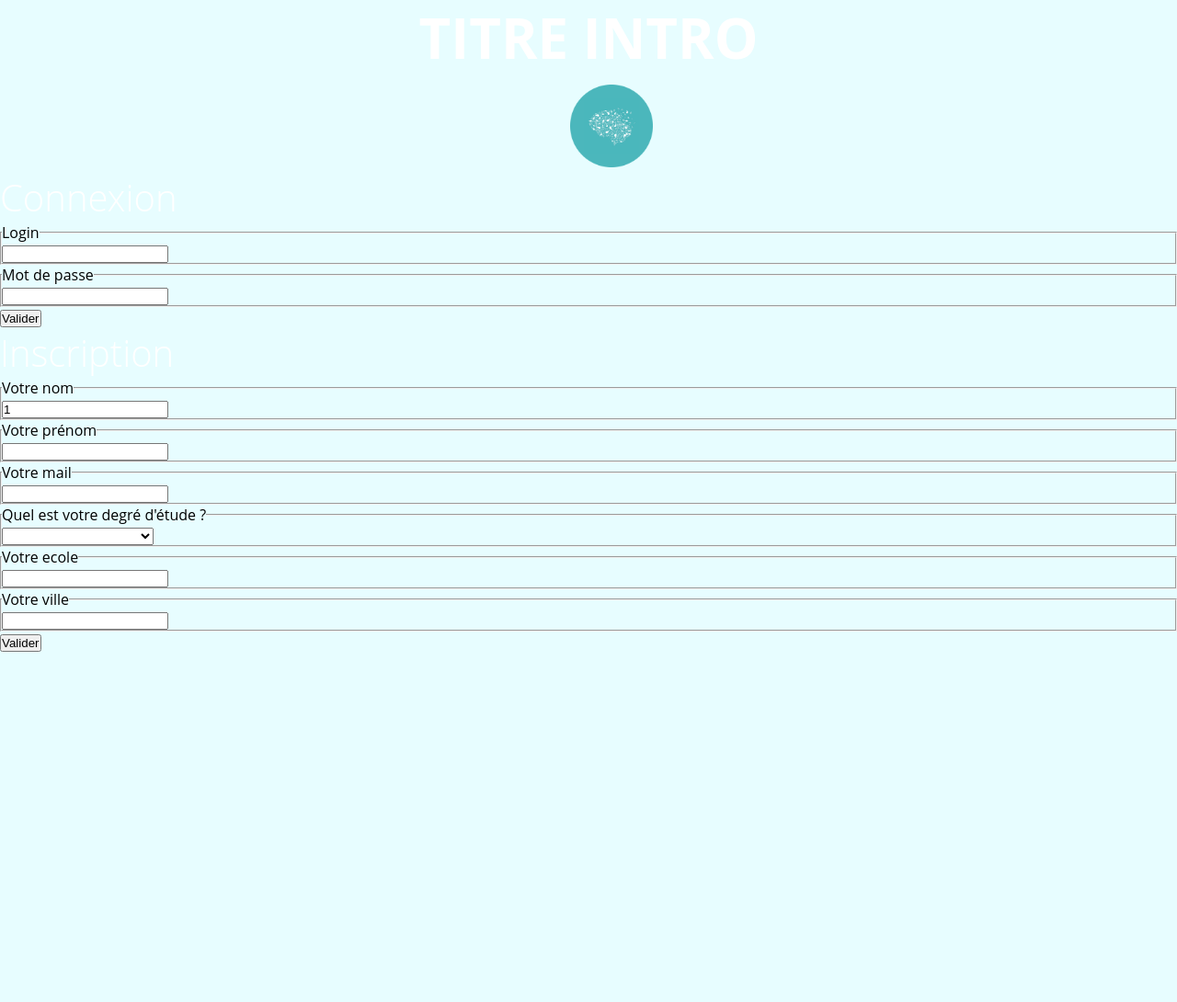
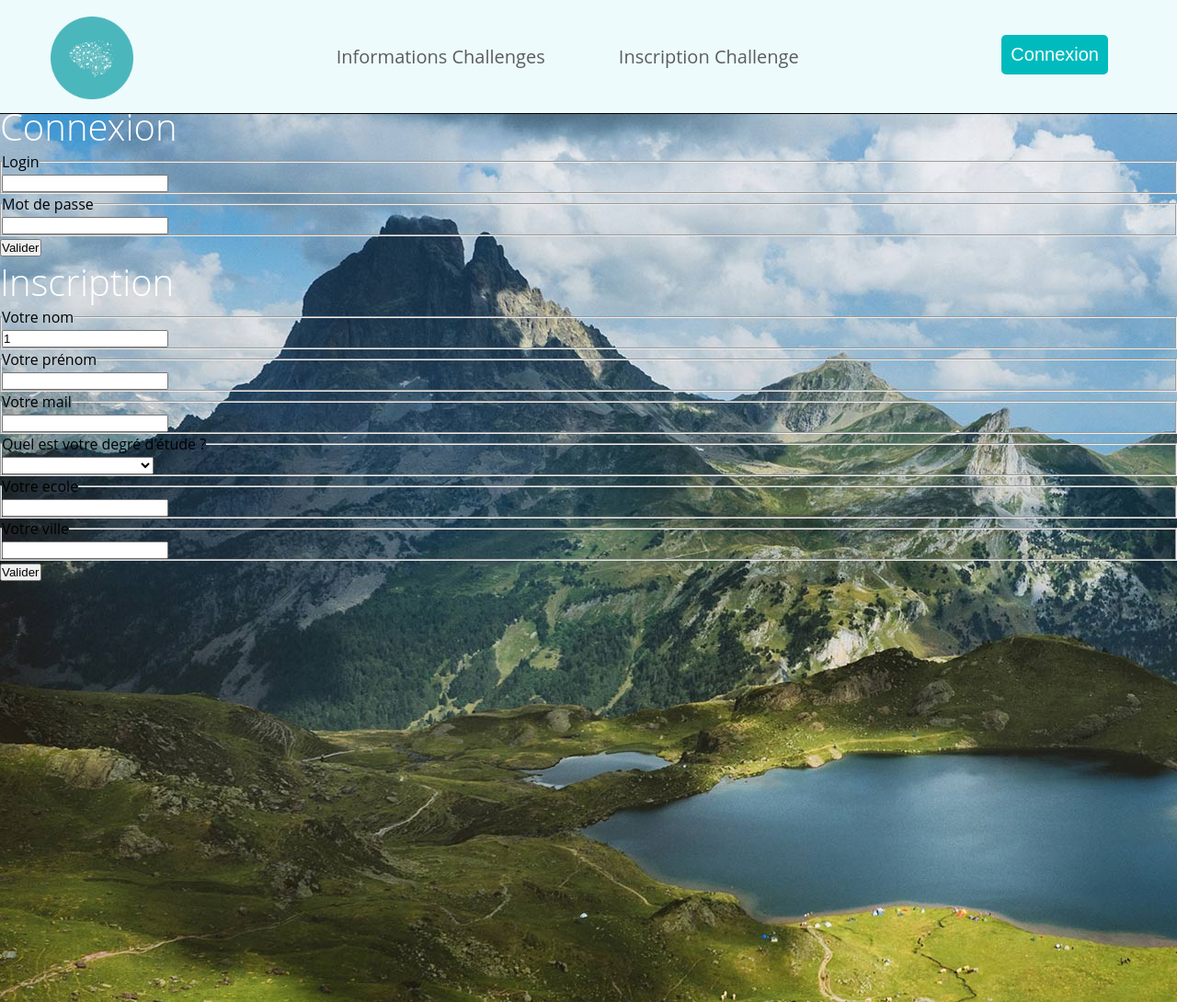
Before and after one commit to TitouanPrl/plateforme-data-challenge, a PHP site: page /php/Connexion/connexionInscription.php?nom=1 in a window 1280 px wide. Shown: the whole page at 92% size. Before the commit the page ends 709 px from the top, so only its background shows below. Run offline with PHP 8.4, Linux system fonts and the light colour scheme; data that the repository does not hold is empty; some web fonts are replaced.

Commit message:
debut page inscription

```diff
--- a/css/boutons.css
+++ b/css/boutons.css
@@ -18,7 +18,7 @@
 
 
 
-/* Shine */
+/* effet qui brille */
 .shine figure {
 	position: relative;
 }
--- a/php/Connexion/connexionInscription.php
+++ b/php/Connexion/connexionInscription.php
@@ -1,6 +1,6 @@
 <?php
 session_start();
-?>
+require '../Integrations/headerVanilla.php'; ?>
 
 <!DOCTYPE html>
 <html lang="FR">
@@ -22,9 +22,7 @@
   <!-- HEADER -->
 
   <header>
-    <h1>TITRE INTRO</h1>
-
-    <img id="logo" src="../../img/logo_iaPau.png" alt="logo">
+    <div class="bordure"></div>
 
     <?php
     /* Envoie un message correspondant à l'erreur de manipulation */
@@ -54,6 +52,9 @@
   <!-- MAIN CONTENT -->
 
   <main>
+    <div class="corps">
+
+
       <article>
 
         <!-- CONNEXION -->
@@ -61,23 +62,17 @@
           <h2>Connexion</h2>
 
           <form action="verifConnexion.php" method="POST">
-
             <div id="form">
-
               <fieldset>
                 <legend>Login</legend>
                 <input type="text" id="login" name="login" required> <br>
               </fieldset>
-
               <fieldset>
                 <legend>Mot de passe</legend>
                 <input type="password" id="mdp" name="mdp" required> <br>
               </fieldset>
-
             </div>
-
             <input type="submit" id="submit" value="Valider">
-
           </form>
         </div>
 
@@ -86,26 +81,19 @@
           <h2>Inscription</h2>
 
           <form action="validInscription.php" method="POST">
-
             <div id="form">
-            <div id="formG">
               <fieldset>
                 <legend>Votre nom</legend>
                 <input type="text" id="nom" name="nom" value="<?php echo ($_GET['nom']); ?>" required pattern="[A-Z][A-Za-z]+"> <br>
               </fieldset>
-
               <fieldset>
                 <legend>Votre prénom</legend>
                 <input type="text" id="prenom" name="prenom" value="<?php echo ($_GET['prenom']); ?>" required pattern="[A-Z][A-Za-z]+"> <br>
               </fieldset>
-
               <fieldset>
                 <legend>Votre mail</legend>
                 <input type="email" id="mail" name="mail" value="<?php echo ($_GET['mail']); ?>" required> <br>
               </fieldset>
-            </div>
-
-            <div id="formD">
               <fieldset>
                 <legend>Quel est votre degré d'étude ?</legend>
                 <select name="nivEtude" id="nivEtude" required>
@@ -119,18 +107,14 @@
                 </select>
                 <br>
               </fieldset>
-
               <fieldset>
                 <legend>Votre ecole</legend>
                 <input type="text" id="ecole" name="ecole" value="<?php echo ($_GET['ecole']); ?>"> <br>
               </fieldset>
-
               <fieldset>
                 <legend>Votre ville</legend>
                 <input type="text" id="ville" name="ville" value="<?php echo ($_GET['ville']); ?>" required pattern="[A-Z][A-Za-z]+"> <br>
               </fieldset>
-
-            </div>
             </div>
 
             <input type="submit" id="submit" value="Valider">
@@ -138,6 +122,7 @@
           </form>
         </div>
       </article>
+    </div>
   </main>
 
   <?php require '../Integrations/footer.php'; ?>
--- a/php/Integrations/headerVanilla.php
+++ b/php/Integrations/headerVanilla.php
@@ -34,7 +34,7 @@
                 <!-- RAJOUTER LES LIENS NECESSITANT UNE  CONNEXION -->
             </nav>
 
-            <form action="../Connexion/deconnexion.php" >
+            <form action="../Connexion/connexionInscription.php" >
                 <input type="submit" class="boutonDeco" value="Connexion">
             </form>
 
--- a/script/script.js
+++ b/script/script.js
@@ -19,5 +19,3 @@
         document.getElementById("logo").style.paddingTop = "10px";
     }
 }
-
-rgba(237, 251, 252)
```
Lines whose indentation alone changed are shown as unchanged.
